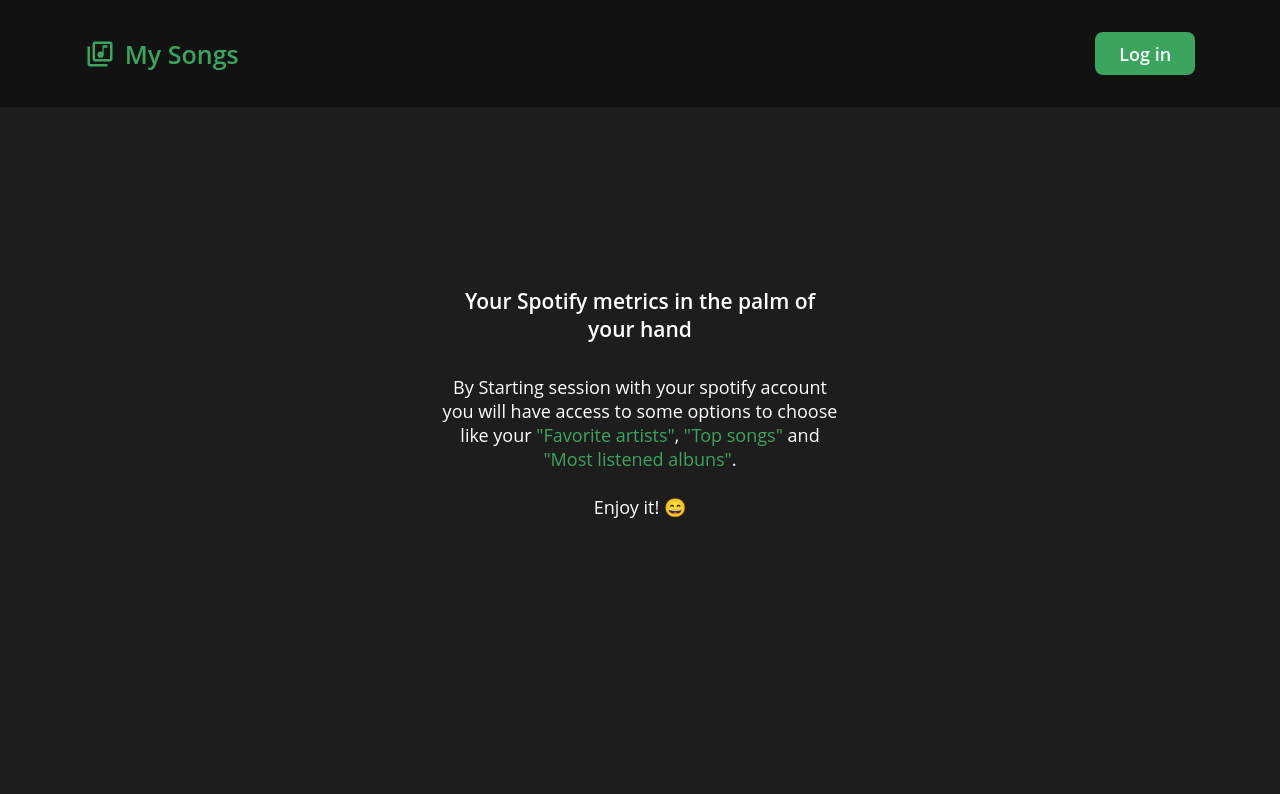
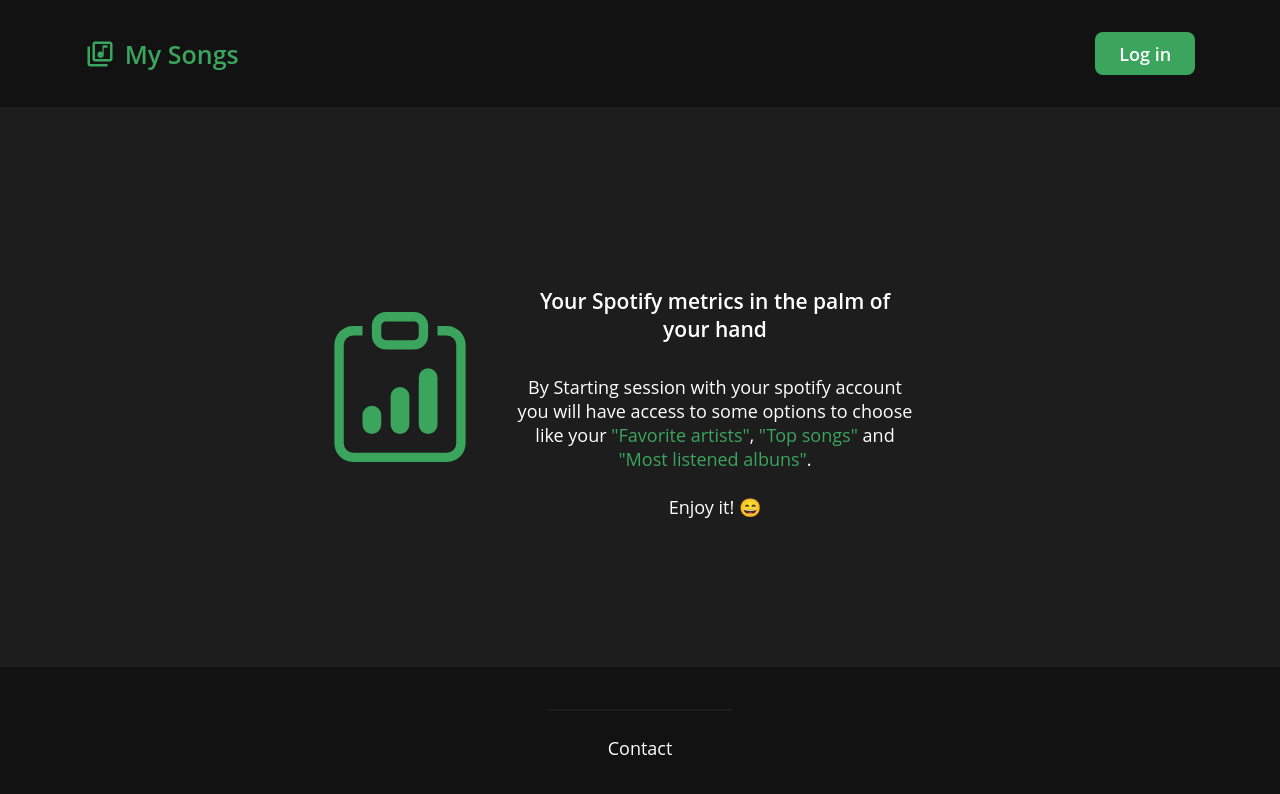
Before and after one commit to WilliamKSilva/My-Songs, a React (Create React App) app: page / in a window 1280 px wide. Shown: the top 794 px of the page. Built offline with nearby package versions, Linux system fonts and the light colour scheme.

Commit message:
Adding footer in all the pages and styles chamges, also used the authData for make log in button dynamic.

```diff
--- a/src/App.tsx
+++ b/src/App.tsx
@@ -1,4 +1,5 @@
 import { BrowserRouter as Router, Routes, Route } from 'react-router-dom';
+import { Footer } from './components/Footer';
 import { Header } from './components/Header';
 import { Sidebar } from './components/Sidebar';
 import Home from './pages/Home';
@@ -14,6 +15,7 @@
           <Route path="/" element={<Home />} />
           <Route path="/metrics" element={<Metrics />} />
         </Routes>
+        <Footer />
         <GlobalStyle />
       </Router>
   );
--- /dev/null
+++ b/src/components/Footer/index.tsx
@@ -0,0 +1,11 @@
+import { Container } from "./styles";
+
+export function Footer() {
+    return (
+        <Container>
+            <section>
+                <a href="https://github.com/WilliamKSilva">Contact</a>
+            </section>
+        </Container>
+    );
+}
--- /dev/null
+++ b/src/components/Footer/styles.ts
@@ -0,0 +1,28 @@
+import styled from "styled-components";
+
+export const Container = styled.footer`
+    height: 20vh;
+    display: flex;
+    justify-content: center;
+    align-items: center;
+
+    background-color: var(--background-strong);
+
+    section {
+        display: flex;
+        justify-content: center;
+        padding: 25px 60px;
+        border-top: 2px solid var(--background-light);
+
+        a {
+            font-size: 18px;
+            color: var(--text);
+            text-decoration: none;
+            transition: 0.2s;
+
+            &:hover {
+                filter: brightness(0.5);
+            }
+        }
+    }
+`;
--- a/src/components/Header/index.tsx
+++ b/src/components/Header/index.tsx
@@ -4,7 +4,7 @@
 import { useAuth } from "../../hooks/useAuth";
 
 export function Header() {
-    const { onLogin } = useAuth();
+    const { onLogin, authData } = useAuth();
 
     return (
         <Container>
@@ -20,10 +20,12 @@
                         My Songs
                     </a>
                 </div>
-                <Button
+                {authData.access_token === undefined ? (
+                    <Button
                     title="Log in"
                     onClick={onLogin}
-                />
+                    /> ) : null
+                }
             </section>
         </Container>
     );
--- a/src/components/Header/styles.ts
+++ b/src/components/Header/styles.ts
@@ -23,7 +23,7 @@
             transition: transform .2s;
 
             &:hover {
-                transform: scale(1.2);
+                transform: scale(1.1);
             }
         }
 
--- a/src/components/Sidebar/styles.ts
+++ b/src/components/Sidebar/styles.ts
@@ -2,13 +2,12 @@
 import 'animate.css';
 
 export const Container = styled.section`
-    height: 100vh;
+    height: 75vh;
 
     width: 15%;
     border-left: 1px solid var(--border);
     border-right: 1px solid var(--border);
 
-    position: absolute;
     left: 0;
 
     animation: slideInLeft;
--- a/src/hooks/useAuth.ts
+++ b/src/hooks/useAuth.ts
@@ -1,6 +1,14 @@
-import { useEffect } from 'react';
+import { useState, useEffect } from 'react';
+
+interface authDataProps {
+    access_token?: string;
+    token_type?: string;
+    expires_in?: string;
+}
 
 export function useAuth() {
+
+        const [ authData, setAuthData ] = useState({} as authDataProps)
 
         function onLogin() {
             const client_id = "bb534c1334a64476be453f8488c7f536";
@@ -31,11 +39,11 @@
 
             useEffect(() => {
                 if(window.location.hash) {
-                    const authData = authParams(window.location.hash);
+                    setAuthData(authParams(window.location.hash));
                 }
             }, [])
 
 
 
-        return { onLogin }
+        return { onLogin, authData }
 }
--- a/src/pages/Home/index.tsx
+++ b/src/pages/Home/index.tsx
@@ -1,10 +1,15 @@
 import { Container } from './styles';
-import { HiMusicNote } from 'react-icons/hi'
+import { BsClipboardData } from 'react-icons/bs'
 
 export default function Home() {
     return (
         <Container>
-            <div className="infoContainer">
+            <div className="WrapperMain">
+                <BsClipboardData style={{
+                    fontSize: 150,
+                    color: 'var(--primary)'
+                }}/>
+                <section className="infoContainer">
                     <h1>
                         Your Spotify metrics in the palm of your hand
                     </h1>
@@ -15,6 +20,7 @@
                         <span>"Most listened albuns"</span>.<br /> <br />
                         Enjoy it! 😄
                     </p>
+                </section>
             </div>
         </Container>
     );
--- a/src/pages/Home/styles.ts
+++ b/src/pages/Home/styles.ts
@@ -2,20 +2,21 @@
 import 'animate.css';
 
 export const Container = styled.main`
-    min-height: 100vh;
+    min-height: 70vh;
     display: flex;
     align-items: center;
     justify-content: center;
 
-    div.infoContainer {
+    div.WrapperMain {
+        display: flex;
+        justify-content: center;
+        align-items: center;
+    }
+
+    section.infoContainer {
         position: relative;
         padding: 2rem;
         width: 60vh;
-        margin-bottom: 15rem;
-
-        animation: slideInDown;
-        animation-duration: 2s;
-
 
         h1 {
             font-size: 21px;
```
Also changed, not shown: src/styles/global.ts (line endings or trailing spaces). Lines whose indentation alone changed are shown as unchanged.
